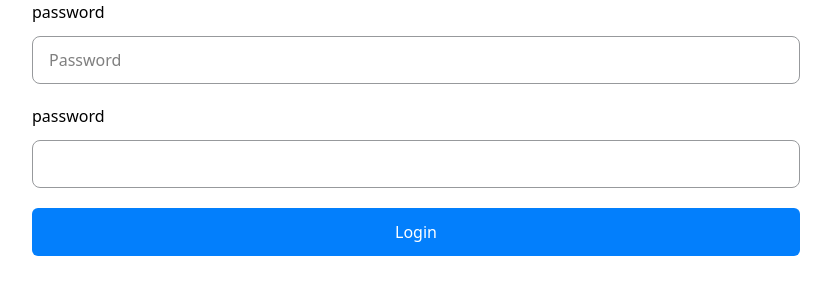
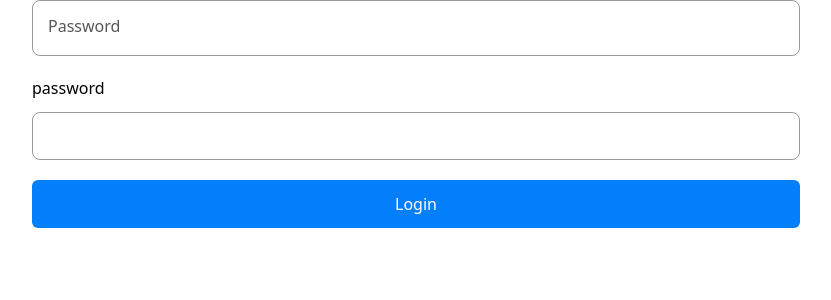
Before and after one commit to Abdul-Moeed1/Zuno-FE, a React (Vite) app: page /login in a window 1280 px wide. Shown: the top 300 px of the page, without its empty margins (224-1055 px from the left). Built offline with nearby package versions, Linux system fonts and the light colour scheme.

Commit message:
Input component changes

```diff
--- a/src/App.css
+++ b/src/App.css
@@ -5,6 +5,7 @@
     --color-primary : #037ffc;
     --color-primary-hover : #0275e8;
     --color-secondary : #04bf42;
+    --color-neutral : #565759;
     --color-border : #97999c;
 
 }
--- a/src/components/ui/inputs/Input.tsx
+++ b/src/components/ui/inputs/Input.tsx
@@ -1,18 +1,34 @@
+import { useState } from "react"
+
 interface inputProps {
     value: string
     type?: string
     onChange: ChangeEventHandler<HTMLInputElement>
-    label: string
-    placeholder ? :string
-    className? : string
+    label?: string
+    innerLabel?: string
+    placeholder?: string
+    className?: string
 }
 
-export const Input = ({ value, onChange, type , label , placeholder , className}: inputProps) => {
+export const Input = ({ value, onChange, type, label, placeholder, className, innerLabel }: inputProps) => {
+    const [isFocused, setIsFocused] = useState<boolean>(false)
+    console.log("value" , value);
+
     return (
         <>
             <div className="flex flex-col gap-3 w-full ">
-                <label htmlFor="">{label}</label>
-                <input onChange={onChange} type={type} value={value} placeholder={placeholder} className={`${className} w-full h-12 rounded-lg border border-border px-4`}></input>
+                {label && <label htmlFor="">{label}</label>}
+                <div className="w-full relative">
+
+                    <input onChange={onChange} type={type} value={value}
+                        placeholder={placeholder}
+                        onFocus={() => { setIsFocused(true) }}
+                        onBlur={() => { setIsFocused(false) }}
+                        className={`${className} w-full h-12 rounded-lg border border-border px-4 ${innerLabel && "h-14 pt-3"}`} />
+                    {innerLabel && <div className={`absolute left-4 -z-1 h-full text-neutral ${isFocused || value != "" ? "top-[4px] text-xs " : "top-[14px] text-base"}`}>
+                        {innerLabel}
+                    </div>}
+                </div>
             </div>
         </>
     )
--- a/src/pages/login/index.tsx
+++ b/src/pages/login/index.tsx
@@ -4,10 +4,12 @@ import { Input } from "../../components/ui/inputs/Input"
 
 export const Login = () => {
     const [value , setValue] = useState("")
+    console.log("vlaue in parent" , value);
+
     return (
         <>
             <div className="flex flex-col gap-5 max-w-3xl mx-auto my-auto h-screen">
-                <Input value={value} onChange={(e)=>setValue(e.value)} label={"password"} placeholder="Password"/>
+                <Input value={value} onChange={(e)=>setValue(e.target.value)}  innerLabel={"Password"} placeholder=""/>
                 <Input value={""} onChange={()=>{}} label={"password"}/>
                 <Button onClick={()=>{}} className=""> Login</Button>
             </div>
```
